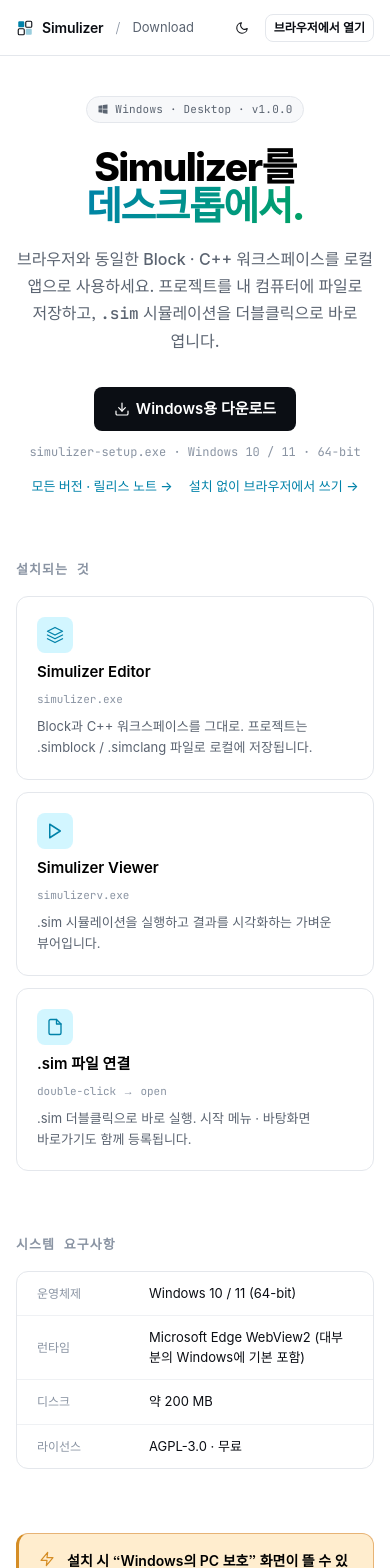
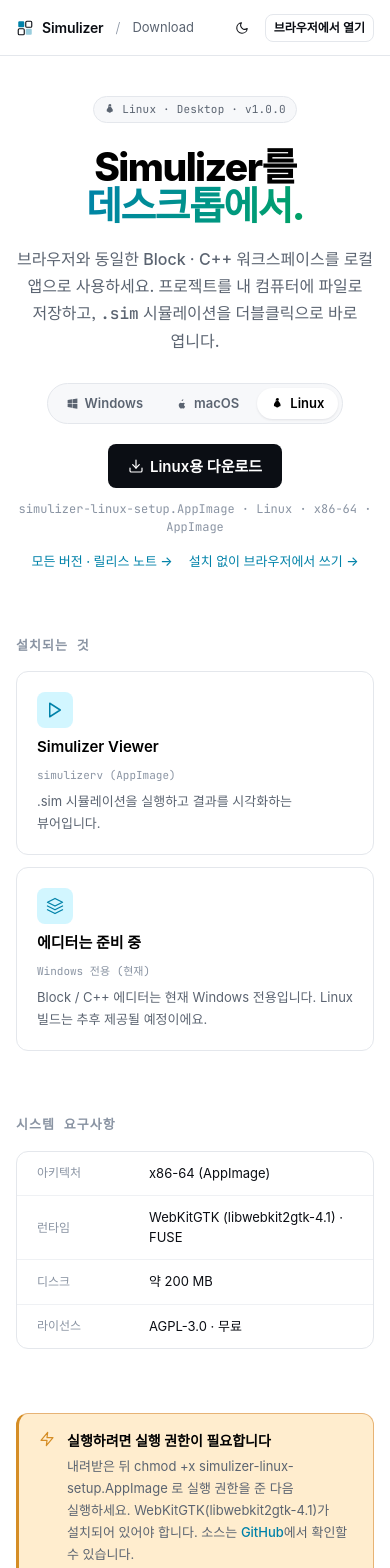
Before and after one commit to typeulli/simulizer, a Next.js app: page /download in a window 390 px wide. Shown: the top 1568 px of the page. Built offline with nearby package versions, Linux system fonts and the light colour scheme; no server answers; a web font is replaced by a local one.

Commit message:
v0.15.4
Support multiplatform for downloading

```diff
--- a/src/app/download/page.tsx
+++ b/src/app/download/page.tsx
@@ -1,5 +1,6 @@
 "use client";
 
+import { useEffect, useState } from "react";
 import Link from "next/link";
 import { useTheme } from "@/hooks/useTheme";
 import { useIsMobile } from "@/hooks/useMediaQuery";
@@ -7,13 +8,17 @@
 import { Button } from "@/components/atoms/Button";
 import { Icon } from "@/components/atoms/Icons";
 import { TopbarBrand } from "@/components/organisms/TopbarBrand";
-import { RELEASE, FILENAME } from "./release";
+import { PLATFORMS, PLATFORM_LIST, RELEASES_PAGE, VERSION, detectOS, type OS } from "./release";
 
 // ─── Page ────────────────────────────────────────────────────────────────────
 
 export default function DownloadPage() {
     const { theme, toggleTheme } = useTheme();
     const isMobile = useIsMobile();
+    // Default to Windows for SSR/first paint, then switch to the visitor's OS.
+    const [os, setOs] = useState<OS>("windows");
+    useEffect(() => setOs(detectOS()), []);
+    const rel = PLATFORMS[os];
 
     return (
         <div
@@ -96,8 +101,8 @@
                             letterSpacing: "0.02em",
                         }}
                     >
-                        <WindowsGlyph size={12} />
-                        Windows · Desktop · v{RELEASE.version}
+                        <OSGlyph os={os} size={12} />
+                        {rel.label} · Desktop · v{VERSION}
                     </span>
 
                     <h1
@@ -139,26 +144,67 @@
                         파일로 저장하고, <code>.sim</code> 시뮬레이션을 더블클릭으로 바로 엽니다.
                     </p>
 
+                    {/* OS selector */}
+                    <div
+                        style={{
+                            marginTop: token.space.sp7,
+                            display: "inline-flex",
+                            gap: token.space.sp1,
+                            padding: 4,
+                            borderRadius: token.radius.full,
+                            border: `1px solid ${token.color.border}`,
+                            background: token.color.bgSubtle,
+                        }}
+                    >
+                        {PLATFORM_LIST.map((p) => {
+                            const active = p.os === os;
+                            return (
+                                <button
+                                    key={p.os}
+                                    onClick={() => setOs(p.os)}
+                                    style={{
+                                        display: "inline-flex",
+                                        alignItems: "center",
+                                        gap: token.space.sp15,
+                                        padding: `6px 14px`,
+                                        borderRadius: token.radius.full,
+                                        border: "none",
+                                        cursor: "pointer",
+                                        background: active ? token.color.surface : "transparent",
+                                        boxShadow: active ? token.shadow.sm : "none",
+                                        color: active ? token.color.fgStrong : token.color.fgMuted,
+                                        fontFamily: token.font.family.sans,
+                                        fontSize: token.font.size.fs13,
+                                        fontWeight: token.font.weight.semibold,
+                                    }}
+                                >
+                                    <OSGlyph os={p.os} size={13} />
+                                    {p.label}
+                                </button>
+                            );
+                        })}
+                    </div>
+
                     {/* download CTA */}
                     <div
                         style={{
-                            marginTop: token.space.sp8,
+                            marginTop: token.space.sp5,
                             display: "flex",
                             flexDirection: "column",
                             alignItems: "center",
                             gap: token.space.sp3,
                         }}
                     >
-                        <Link href="/download/start" style={{ textDecoration: "none" }}>
+                        <Link href={`/download/start?os=${os}`} style={{ textDecoration: "none" }}>
                             <Button variant="primary" size="xl" leading={<Icon.Download size={16} />}>
-                                Windows용 다운로드
+                                {rel.label}용 다운로드
                             </Button>
                         </Link>
                         <span style={{ fontSize: token.font.size.fs12, color: token.color.fgSubtle, fontFamily: token.font.family.mono }}>
-                            {FILENAME} · {RELEASE.platform}
+                            {rel.filename} · {rel.summary}
                         </span>
                         <div style={{ display: "flex", gap: token.space.sp4, marginTop: token.space.sp1, flexWrap: "wrap", justifyContent: "center" }}>
-                            <a href={RELEASE.releasesPage} target="_blank" rel="noopener noreferrer" style={linkStyle}>
+                            <a href={RELEASES_PAGE} target="_blank" rel="noopener noreferrer" style={linkStyle}>
                                 모든 버전 · 릴리스 노트 →
                             </a>
                             <Link href="/workspace" style={linkStyle}>
@@ -174,28 +220,19 @@
                     <div
                         style={{
                             display: "grid",
-                            gridTemplateColumns: isMobile ? "1fr" : "repeat(3, 1fr)",
+                            gridTemplateColumns: isMobile ? "1fr" : `repeat(${rel.included.length}, 1fr)`,
                             gap: token.space.sp3,
                         }}
                     >
-                        <FeatureCard
-                            icon={<Icon.Layers size={18} />}
-                            title="Simulizer Editor"
-                            mono="simulizer.exe"
-                            desc="Block과 C++ 워크스페이스를 그대로. 프로젝트는 .simblock / .simclang 파일로 로컬에 저장됩니다."
-                        />
-                        <FeatureCard
-                            icon={<Icon.Play size={18} />}
-                            title="Simulizer Viewer"
-                            mono="simulizerv.exe"
-                            desc=".sim 시뮬레이션을 실행하고 결과를 시각화하는 가벼운 뷰어입니다."
-                        />
-                        <FeatureCard
-                            icon={<Icon.File size={18} />}
-                            title=".sim 파일 연결"
-                            mono="double-click → open"
-                            desc=".sim 더블클릭으로 바로 실행. 시작 메뉴 · 바탕화면 바로가기도 함께 등록됩니다."
-                        />
+                        {rel.included.map((it, i) => (
+                            <FeatureCard
+                                key={i}
+                                icon={it.kind === "viewer" ? <Icon.Play size={18} /> : it.kind === "editor" ? <Icon.Layers size={18} /> : <Icon.File size={18} />}
+                                title={it.title}
+                                mono={it.mono}
+                                desc={it.desc}
+                            />
+                        ))}
                     </div>
                 </section>
 
@@ -210,14 +247,13 @@
                             overflow: "hidden",
                         }}
                     >
-                        <ReqRow label="운영체제" value="Windows 10 / 11 (64-bit)" />
-                        <ReqRow label="런타임" value="Microsoft Edge WebView2 (대부분의 Windows에 기본 포함)" />
-                        <ReqRow label="디스크" value="약 200 MB" />
-                        <ReqRow label="라이선스" value="AGPL-3.0 · 무료" last />
+                        {rel.requirements.map((r, i) => (
+                            <ReqRow key={i} label={r.label} value={r.value} last={i === rel.requirements.length - 1} />
+                        ))}
                     </div>
                 </section>
 
-                {/* ── Install note (SmartScreen) ── */}
+                {/* ── Install note (signing / Gatekeeper / AppImage) ── */}
                 <section
                     style={{
                         display: "flex",
@@ -234,11 +270,11 @@
                     </span>
                     <div style={{ display: "flex", flexDirection: "column", gap: token.space.sp1 }}>
                         <span style={{ fontSize: token.font.size.fs14, fontWeight: token.font.weight.semibold, color: token.color.fgStrong }}>
-                            설치 시 “Windows의 PC 보호” 화면이 뜰 수 있습니다
+                            {rel.note.title}
                         </span>
                         <span style={{ fontSize: token.font.size.fs13, color: token.color.fgMuted, lineHeight: 1.7, wordBreak: "keep-all" }}>
-                            설치 파일에 아직 코드 서명이 적용되지 않아 SmartScreen 경고가 표시될 수 있습니다.
-                            <strong> 추가 정보 → 실행</strong>을 눌러 설치를 계속하세요. 소스는{" "}
+                            {rel.note.body}{" "}
+                            소스는{" "}
                             <a href="https://github.com/typeulli/simulizer" target="_blank" rel="noopener noreferrer" style={linkStyle}>
                                 GitHub
                             </a>
@@ -358,6 +394,14 @@
     );
 }
 
+// ─── OS glyphs ─────────────────────────────────────────────────────────────────
+
+function OSGlyph({ os, size = 12 }: { os: OS; size?: number }) {
+    if (os === "macos") return <AppleGlyph size={size} />;
+    if (os === "linux") return <LinuxGlyph size={size} />;
+    return <WindowsGlyph size={size} />;
+}
+
 function WindowsGlyph({ size = 12 }: { size?: number }) {
     return (
         <svg width={size} height={size} viewBox="0 0 24 24" fill="currentColor" aria-hidden>
@@ -365,3 +409,19 @@
         </svg>
     );
 }
+
+function AppleGlyph({ size = 12 }: { size?: number }) {
+    return (
+        <svg width={size} height={size} viewBox="0 0 24 24" fill="currentColor" aria-hidden>
+            <path d="M18.7 17.3c-.3.8-.5 1.2-.9 1.9-.6.9-1.4 2-2.4 2-.9 0-1.1-.6-2.3-.6s-1.5.6-2.3.6c-1 0-1.8-1-2.4-1.9-1.7-2.5-1.9-5.4-.8-7 .8-1.1 2-1.7 3.1-1.7s1.8.6 2.5.6c.7 0 1.1-.6 2.4-.6 1 0 2 .5 2.7 1.4-2.4 1.3-2 4.7.1 5.3ZM14.6 6.4c.5-.6.9-1.5.8-2.4-.8 0-1.7.5-2.3 1.2-.5.6-.9 1.5-.8 2.3.9.1 1.7-.5 2.3-1.1Z" />
+        </svg>
+    );
+}
+
+function LinuxGlyph({ size = 12 }: { size?: number }) {
+    return (
+        <svg width={size} height={size} viewBox="0 0 24 24" fill="currentColor" aria-hidden>
+            <path d="M12 2c-2 0-3.2 1.6-3.2 3.8 0 1.3.1 2-.5 3-.7 1.1-2.1 2.4-2.7 4-.3.8-.2 1.5.1 1.9-.4.6-.6 1.3-.2 1.9.3.5.9.6 1.5.7.5.1 1 .3 1.6.8.7.6 1.6 1.2 2.9 1.2s2.2-.6 2.9-1.2c.6-.5 1.1-.7 1.6-.8.6-.1 1.2-.2 1.5-.7.4-.6.2-1.3-.2-1.9.3-.4.4-1.1.1-1.9-.6-1.6-2-2.9-2.7-4-.6-1-.5-1.7-.5-3C15.2 3.6 14 2 12 2Zm-1.3 4.1c.4 0 .7.4.7.9s-.3.9-.7.9-.7-.4-.7-.9.3-.9.7-.9Zm2.6 0c.4 0 .7.4.7.9s-.3.9-.7.9-.7-.4-.7-.9.3-.9.7-.9Z" />
+        </svg>
+    );
+}
--- a/src/app/download/release.ts
+++ b/src/app/download/release.ts
@@ -1,20 +1,129 @@
 // Shared release/download config for the /download pages.
 //
-// The installer is produced by `cmake --build <build> --target installer`
-// (desktop/installer/simulizer.nsi) → `simulizer-<version>-setup.exe`.
-//
-// HOSTING: GitHub Releases on the `typeulli/simulizer-desktop` repo. We use the
-// `/releases/latest/download/<asset>` redirect, which always points at the
-// newest release — but ONLY stays valid if every release uploads the installer
-// under the SAME constant filename: `simulizer-setup.exe` (no version in the
-// name). Each release: upload the .exe as `simulizer-setup.exe` and bump
-// `version` here for display; `url`/`FILENAME` stay unchanged.
-export const RELEASE = {
-    version: "1.0.0",   // display only — the latest redirect tracks the newest release
-    platform: "Windows 10 / 11 · 64-bit",
-    // Windows installer — stable "latest" link (asset must be `simulizer-setup.exe`).
-    url: "https://github.com/typeulli/simulizer-desktop/releases/latest/download/simulizer-setup.exe",
-    releasesPage: "https://github.com/typeulli/simulizer-desktop/releases",
-} as const;
+// HOSTING: GitHub Releases on the `typeulli/simulizer-desktop` repo. Each page
+// links to the `/releases/latest/download/<asset>` redirect, which always points
+// at the newest release — but ONLY stays valid if every release uploads each
+// platform's installer under the SAME CONSTANT filename below (no version in the
+// name). Per release, upload exactly these three assets (produced by the
+// per-OS build scripts in `desktop/`):
+//     simulizer-windows-setup.exe     (NSIS installer)
+//     simulizer-linux-setup.AppImage  (AppImage)
+//     simulizer-macos-setup.dmg       (disk image)
+// Bump `VERSION` here for display only — the latest redirect tracks the newest
+// release regardless.
 
-export const FILENAME = "simulizer-setup.exe";
+export type OS = "windows" | "linux" | "macos";
+
+const REPO = "https://github.com/typeulli/simulizer-desktop";
+
+export const VERSION = "1.0.0"; // display only
+export const RELEASES_PAGE = `${REPO}/releases`;
+
+export interface Req {
+    label: string;
+    value: string;
+}
+
+export interface Included {
+    kind: "editor" | "viewer" | "file";
+    title: string;
+    mono: string;
+    desc: string;
+}
+
+export interface PlatformRelease {
+    os: OS;
+    label: string; // "Windows"
+    filename: string; // constant release asset name
+    url: string; // /releases/latest/download/<filename>
+    summary: string; // one line shown under the button
+    included: Included[];
+    requirements: Req[];
+    note: { title: string; body: string }; // install caveat (signing / Gatekeeper / AppImage)
+}
+
+const asset = (name: string) => `${REPO}/releases/latest/download/${name}`;
+
+export const PLATFORMS: Record<OS, PlatformRelease> = {
+    windows: {
+        os: "windows",
+        label: "Windows",
+        filename: "simulizer-windows-setup.exe",
+        url: asset("simulizer-windows-setup.exe"),
+        summary: "Windows 10 / 11 · 64-bit",
+        included: [
+            { kind: "editor", title: "Simulizer Editor", mono: "simulizer.exe", desc: "Block과 C++ 워크스페이스를 그대로. 프로젝트는 .simblock / .simclang 파일로 로컬에 저장됩니다." },
+            { kind: "viewer", title: "Simulizer Viewer", mono: "simulizerv.exe", desc: ".sim 시뮬레이션을 실행하고 결과를 시각화하는 가벼운 뷰어입니다." },
+            { kind: "file", title: ".sim 파일 연결", mono: "double-click → open", desc: ".sim 더블클릭으로 바로 실행. 시작 메뉴 · 바탕화면 바로가기도 함께 등록됩니다." },
+        ],
+        requirements: [
+            { label: "운영체제", value: "Windows 10 / 11 (64-bit)" },
+            { label: "런타임", value: "Microsoft Edge WebView2 (대부분의 Windows에 기본 포함)" },
+            { label: "디스크", value: "약 200 MB" },
+            { label: "라이선스", value: "AGPL-3.0 · 무료" },
+        ],
+        note: {
+            title: "설치 시 “Windows의 PC 보호” 화면이 뜰 수 있습니다",
+            body: "설치 파일에 아직 코드 서명이 적용되지 않아 SmartScreen 경고가 표시될 수 있습니다. 추가 정보 → 실행을 눌러 설치를 계속하세요.",
+        },
+    },
+    macos: {
+        os: "macos",
+        label: "macOS",
+        filename: "simulizer-macos-setup.dmg",
+        url: asset("simulizer-macos-setup.dmg"),
+        summary: "macOS 11+ · Apple Silicon / Intel",
+        included: [
+            { kind: "viewer", title: "Simulizer Viewer", mono: "Simulizer.app", desc: ".sim 시뮬레이션을 실행하고 결과를 시각화하는 뷰어입니다." },
+            { kind: "editor", title: "에디터는 준비 중", mono: "Windows 전용 (현재)", desc: "Block / C++ 에디터는 현재 Windows 전용입니다. macOS 빌드는 추후 제공될 예정이에요." },
+        ],
+        requirements: [
+            { label: "운영체제", value: "macOS 11 (Big Sur) 이상" },
+            { label: "런타임", value: "시스템 WebKit (별도 설치 불필요)" },
+            { label: "디스크", value: "약 200 MB" },
+            { label: "라이선스", value: "AGPL-3.0 · 무료" },
+        ],
+        note: {
+            title: "“확인되지 않은 개발자” 경고가 뜰 수 있습니다",
+            body: "아직 공증(notarization)이 적용되지 않았습니다. 앱을 우클릭 → 열기로 한 번 실행하거나, 시스템 설정 → 개인정보 보호 및 보안에서 실행을 허용하세요.",
+        },
+    },
+    linux: {
+        os: "linux",
+        label: "Linux",
+        filename: "simulizer-linux-setup.AppImage",
+        url: asset("simulizer-linux-setup.AppImage"),
+        summary: "Linux · x86-64 · AppImage",
+        included: [
+            { kind: "viewer", title: "Simulizer Viewer", mono: "simulizerv (AppImage)", desc: ".sim 시뮬레이션을 실행하고 결과를 시각화하는 뷰어입니다." },
+            { kind: "editor", title: "에디터는 준비 중", mono: "Windows 전용 (현재)", desc: "Block / C++ 에디터는 현재 Windows 전용입니다. Linux 빌드는 추후 제공될 예정이에요." },
+        ],
+        requirements: [
+            { label: "아키텍처", value: "x86-64 (AppImage)" },
+            { label: "런타임", value: "WebKitGTK (libwebkit2gtk-4.1) · FUSE" },
+            { label: "디스크", value: "약 200 MB" },
+            { label: "라이선스", value: "AGPL-3.0 · 무료" },
+        ],
+        note: {
+            title: "실행하려면 실행 권한이 필요합니다",
+            body: "내려받은 뒤 chmod +x simulizer-linux-setup.AppImage 로 실행 권한을 준 다음 실행하세요. WebKitGTK(libwebkit2gtk-4.1)가 설치되어 있어야 합니다.",
+        },
+    },
+};
+
+// Display order (detected OS is surfaced first by the page regardless).
+export const PLATFORM_LIST: PlatformRelease[] = [PLATFORMS.windows, PLATFORMS.macos, PLATFORMS.linux];
+
+// Best-effort client-side OS detection for the default download target.
+export function detectOS(): OS {
+    if (typeof navigator === "undefined") return "windows";
+    const uaData = (navigator as unknown as { userAgentData?: { platform?: string } }).userAgentData;
+    const hint = (uaData?.platform || navigator.userAgent || "").toLowerCase();
+    if (hint.includes("mac") || hint.includes("darwin")) return "macos";
+    if (hint.includes("linux") || hint.includes("x11") || hint.includes("ubuntu")) return "linux";
+    return "windows";
+}
+
+export function osFromParam(v: string | null | undefined): OS | null {
+    return v === "windows" || v === "linux" || v === "macos" ? v : null;
+}
--- a/src/app/download/start/page.tsx
+++ b/src/app/download/start/page.tsx
@@ -7,15 +7,15 @@
 import { Button } from "@/components/atoms/Button";
 import { Icon } from "@/components/atoms/Icons";
 import { TopbarBrand } from "@/components/organisms/TopbarBrand";
-import { RELEASE, FILENAME } from "../release";
+import { PLATFORMS, RELEASES_PAGE, VERSION, detectOS, osFromParam, type OS, type PlatformRelease } from "../release";
 
 // Programmatically start the download by clicking a synthetic anchor. GitHub
 // serves release assets with `Content-Disposition: attachment`, so this kicks
 // off the file download without navigating away from this page.
-function triggerDownload() {
+function triggerDownload(p: PlatformRelease) {
     const a = document.createElement("a");
-    a.href = RELEASE.url;
-    a.download = FILENAME;
+    a.href = p.url;
+    a.download = p.filename;
     a.rel = "noopener";
     document.body.appendChild(a);
     a.click();
@@ -24,19 +24,28 @@
 
 export default function DownloadStartPage() {
     const isMobile = useIsMobile();
+    const [os, setOs] = useState<OS | null>(null);
     const [started, setStarted] = useState(false);
     const fired = useRef(false);
 
+    // Resolve the target OS from ?os=… (falling back to detection) on mount.
     useEffect(() => {
-        if (fired.current) return; // guard against double-invocation
+        const param = new URLSearchParams(window.location.search).get("os");
+        setOs(osFromParam(param) ?? detectOS());
+    }, []);
+
+    // Auto-start once the OS is known.
+    useEffect(() => {
+        if (!os || fired.current) return;
         fired.current = true;
-        // Small delay so the page paints before the browser's download prompt.
         const t = setTimeout(() => {
-            triggerDownload();
+            triggerDownload(PLATFORMS[os]);
             setStarted(true);
         }, 700);
         return () => clearTimeout(t);
-    }, []);
+    }, [os]);
+
+    const rel = PLATFORMS[os ?? "windows"];
 
     return (
         <div
@@ -115,24 +124,24 @@
                         {started ? "다운로드를 시작했습니다" : "다운로드를 준비 중입니다…"}
                     </h1>
                     <p style={{ margin: 0, fontSize: token.font.size.fs15, color: token.color.fgMuted, lineHeight: 1.7, wordBreak: "keep-all" }}>
-                        잠시 후 <strong>{FILENAME}</strong> 다운로드가 자동으로 시작됩니다.
+                        잠시 후 <strong>{rel.filename}</strong> ({rel.label}) 다운로드가 자동으로 시작됩니다.
                         <br />
                         시작되지 않으면 아래 버튼으로 직접 받으세요.
                     </p>
                 </div>
 
                 {/* manual download */}
-                <a href={RELEASE.url} download={FILENAME} onClick={() => setStarted(true)} style={{ textDecoration: "none" }}>
+                <a href={rel.url} download={rel.filename} onClick={() => setStarted(true)} style={{ textDecoration: "none" }}>
                     <Button variant="primary" size="lg" leading={<Icon.Download size={15} />}>
                         수동으로 다운로드
                     </Button>
                 </a>
 
                 <span style={{ fontSize: token.font.size.fs12, color: token.color.fgSubtle, fontFamily: token.font.family.mono }}>
-                    {RELEASE.platform} · v{RELEASE.version}
+                    {rel.summary} · v{VERSION}
                 </span>
 
-                {/* SmartScreen reminder */}
+                {/* install reminder (signing / Gatekeeper / AppImage) */}
                 <div
                     style={{
                         display: "flex",
@@ -149,13 +158,13 @@
                         <Icon.Zap size={14} />
                     </span>
                     <span style={{ fontSize: token.font.size.fs12, color: token.color.fgMuted, lineHeight: 1.65, wordBreak: "keep-all" }}>
-                        설치 시 SmartScreen 경고가 뜨면 <strong>추가 정보 → 실행</strong>을 눌러 계속하세요.
+                        {rel.note.body}
                     </span>
                 </div>
 
                 {/* secondary links */}
                 <div style={{ display: "flex", gap: token.space.sp4, flexWrap: "wrap", justifyContent: "center", marginTop: token.space.sp1 }}>
-                    <a href={RELEASE.releasesPage} target="_blank" rel="noopener noreferrer" style={linkStyle}>
+                    <a href={RELEASES_PAGE} target="_blank" rel="noopener noreferrer" style={linkStyle}>
                         모든 버전 · 릴리스 노트 →
                     </a>
                     <Link href="/download" style={linkStyle}>
```
Also changed, not shown: 1 other file (tests, documents, lock files or other folders).
